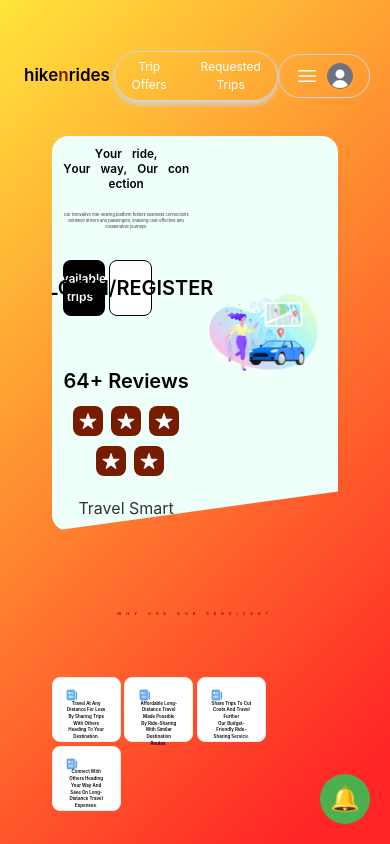
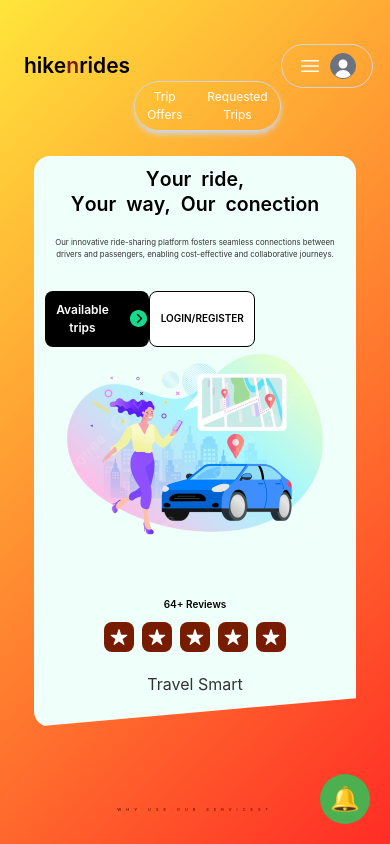
Before and after one commit to hikenrides/company_website, a React (Vite) app in the folder client/: page / in a window 390 px wide. Shown: the top 844 px of the page. Built offline with nearby package versions, Linux system fonts and the light colour scheme; no server answers.

Commit message:
responsiveness of content container

```diff
--- a/client/src/App.scss
+++ b/client/src/App.scss
@@ -109,6 +109,7 @@ header{
 .content_wrapper{
   width:80%;
   margin:0 auto;
+  margin-top: 40px;
   @extend .dflex;
   justify-content: space-between;
   align-items: center;
@@ -190,6 +191,15 @@ header{
   }
   .right_content_wrapper{
     width:48%;
+    @extend .dflex;
+    justify-content: flex-end;
+    img{
+      display: block;
+      width:100%;
+    }
+  }
+  .right_content_wrapper2{
+    width:0%;
     @extend .dflex;
     justify-content: flex-end;
     img{
@@ -356,9 +366,9 @@ header{
     @extend .dflex;
     justify-content: space-between;
     padding:0 13%;
-    height:120px;
+    height:100px;
     .logo_wrapper{
-      font-size:17px;
+      font-size:21px;
       font-weight: 600;
       span{
         color:$dark_green;
@@ -435,4 +445,109 @@ header{
 
 }
 
+@media (max-width: 600px) {
+  .content_wrapper{
+    width:90%;
+    margin-top: 40px;
+    @extend .dflex;
+    justify-content: space-between;
+    align-items: center;
+    background-color: $light_green;
+    clip-path: polygon(0 0, 100% 0, 100% 95%, 0 100%);
+    border-radius: 16px;
+    padding:3%;
+    .left_content_wrapper{
+      width:100%;
+      h2{
+        font-size:5vw;
+        font-weight: 600;
+        line-height: 1.3;
+        overflow: hidden;
+        span{
+          display: inline-block;
+          span.second{
+            margin-left:10px;
+          }
+        }
+      }
+      p{
+        font-size:2vw;
+        color:#333;
+        margin:20px 0 30px 0;
+      }
+      .btn_group{
+        @extend .dflex;
+        width:70%;
+        justify-content: space-between;
+        .btn{
+          @extend .dflex;
+          width:100%;
+          height:56px;
+          font-size: 10px;
+          border-radius: 8px;
+          font-weight: 600;
+          &.btn_primary{
+            background-color: $black;
+            color:$white;
+            svg{
+              margin-left:8px;
+            }
+          }
+          &.btn_secondary{
+            background-color:$white;
+            color:$black;
+            border:1px solid $black;
+          }
+        }
+      }
+      .review_container{
+        margin-top:50px;
+        p.total_review{
+          font-weight: 600;
+          font-size: 10px;
+          color:$black;
+          margin:0;
+        }
+        p.more_review{
+          color:#333;
+          font-weight: 400;
+          font-size: 16px;
+          margin-bottom: 20px;
+        }
+        span{
+          display:inline-flex;
+          @extend .dflex;
+          width:30px;
+          height:30px;
+          background-color: $dark_green;
+          border-radius: 8px;
+          margin-top: 10px;
+          +span{
+            margin-left:8px;
+          }
+        }
+      }
+    }
+    .right_content_wrapper{
+      display: none;
+      width:0%;
+      @extend .dflex;
+      justify-content: center;
+      img{
+        display: none;
+        width:0%;
+      }
+    }
+    .right_content_wrapper2{
+      width:100%;
+      @extend .dflex;
+      justify-content: center;
+      img{
+        display: block;
+        width:100%;
+      }
+    }
+  }
+}
+
 //framer-motion animation will be in next part, keep watching..........
--- a/client/src/Header.jsx
+++ b/client/src/Header.jsx
@@ -40,7 +40,7 @@ const header={
         <motion.div className="logo_wrapper" variants={header}>hike<span>n</span>rides</motion.div>
       </Link>
 
-      <div className="flex gap-2 border border-gray-300 rounded-full py-1 px-2 shadow-md shadow-gray-300">
+      <div className="flex gap-2 border border-gray-300 rounded-full py-1 px-2 shadow-md shadow-gray-300 mt-20">
         <Link to={'/account/trips'} >
         <div
           className={`flex text-white cursor-pointer ${activeTab === "tripOffers" ? "shadow-md shadow-gray-300" : ""}`}
--- a/client/src/pages/IndexPage.jsx
+++ b/client/src/pages/IndexPage.jsx
@@ -209,7 +209,9 @@ function IndexPage() {
             </motion.div>
           </motion.div>
 
-
+          <motion.div className="right_content_wrapper2">
+          <motion.img src={'/images/hikenrides.png'} alt="bg" initial={{x:200, opacity:0}} animate={{x:0, opacity:1}} transition={{duration:.5, delay:0.8}}/>
+        </motion.div>
           <motion.div className="review_container" variants={stagger}>
             <motion.p className="total_review" variants={star}>64+ Reviews</motion.p>
             <IconContext.Provider value={{color:"#fff", size:"18px"}}>
@@ -221,6 +223,7 @@ function IndexPage() {
             </IconContext.Provider>
             <motion.p className="more_review" variants={star}>Travel Smart</motion.p>
           </motion.div>
+
         </div>
         <motion.div className="right_content_wrapper">
           <motion.img src={'/images/hikenrides.png'} alt="bg" initial={{x:200, opacity:0}} animate={{x:0, opacity:1}} transition={{duration:.5, delay:0.8}}/>
```
